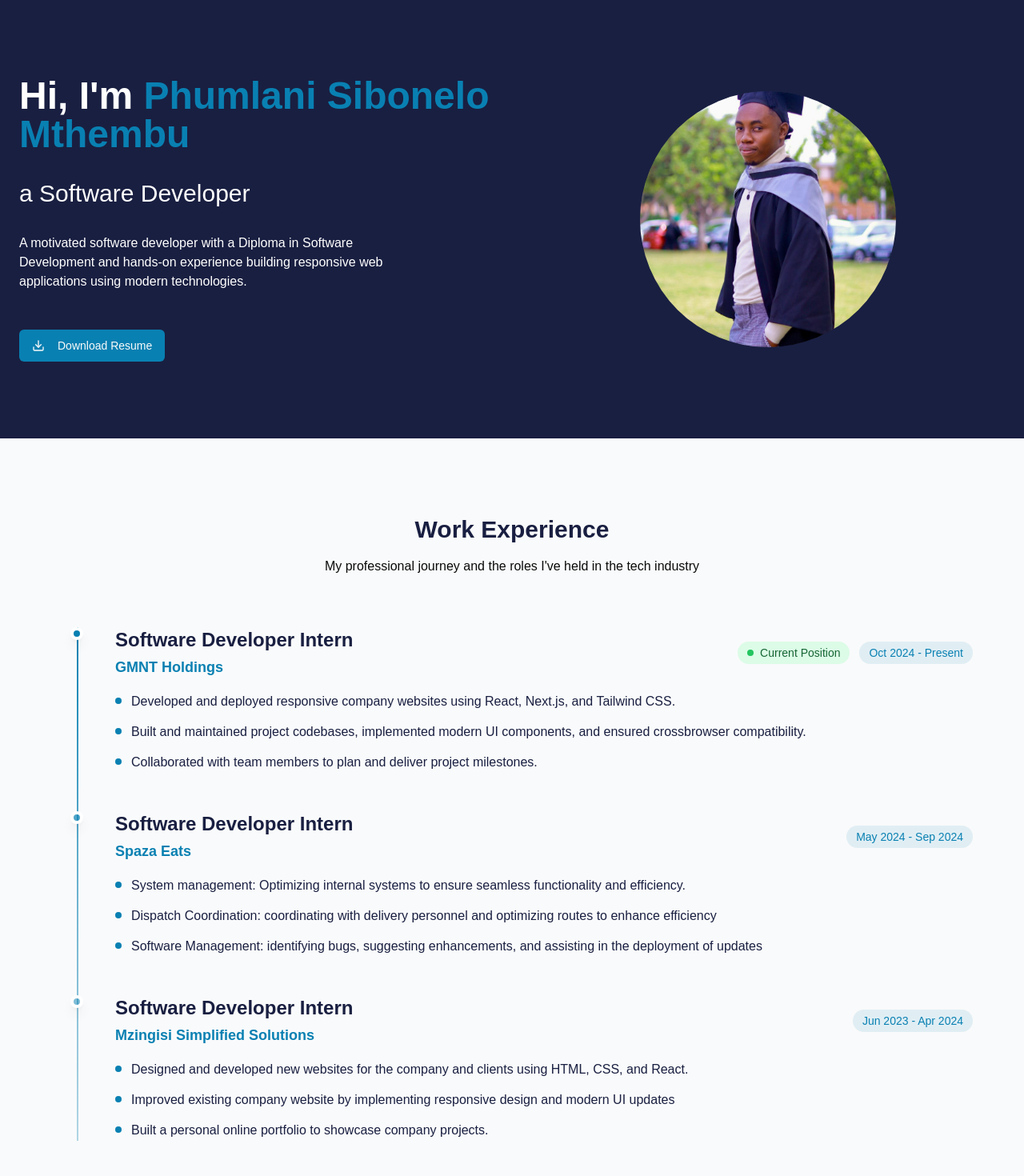
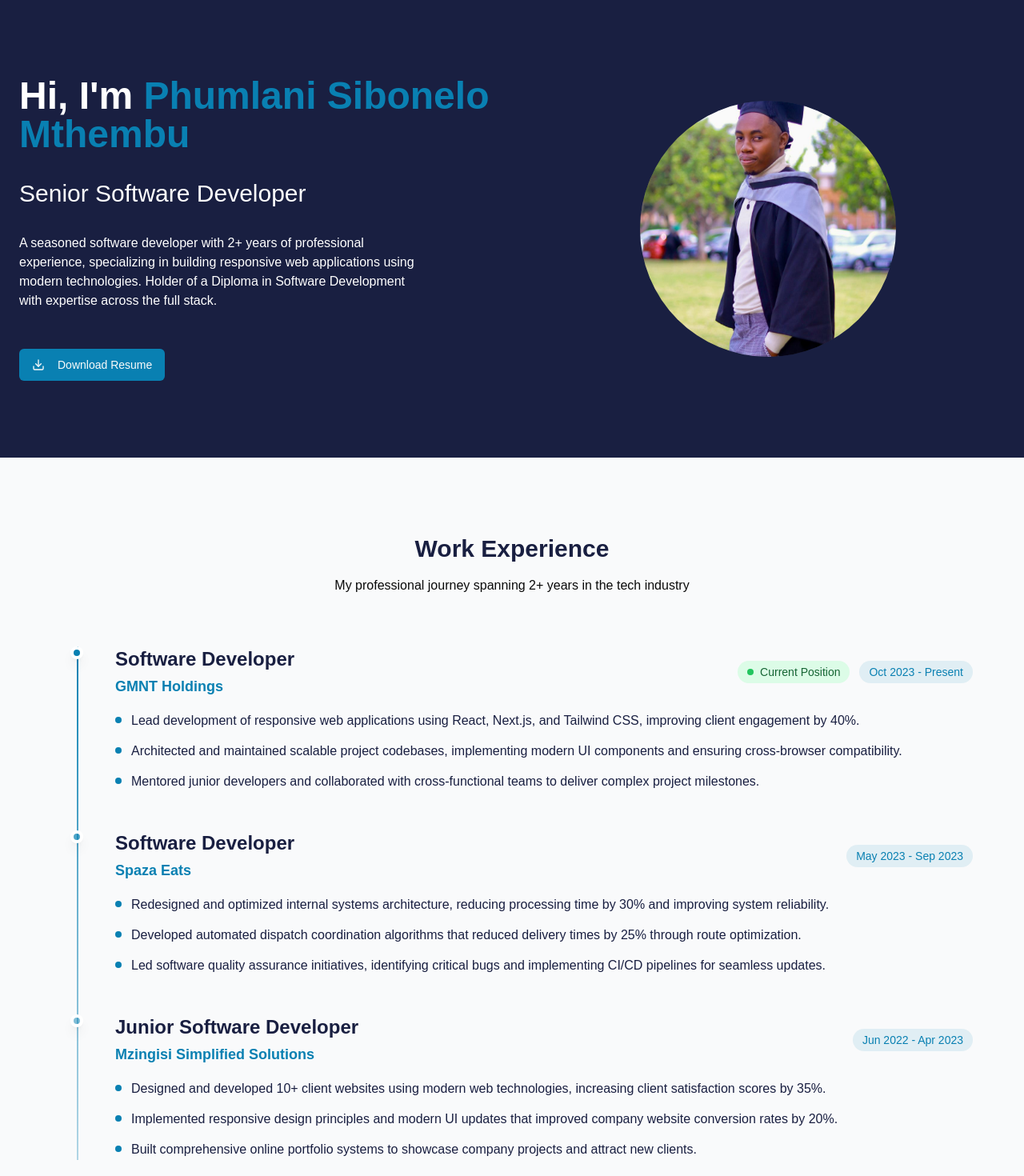
Before and after one commit to banelee59/portfolio-website, a Next.js app: page / in a window 1280 px wide. Shown: the top 1470 px of the page at 80% size. Built offline with nearby package versions, Linux system fonts and the light colour scheme.

Commit message:
Experience added

```diff
--- a/app/page.tsx
+++ b/app/page.tsx
@@ -51,9 +51,9 @@ export default function Portfolio() {
               <h1 className="text-4xl sm:text-5xl font-bold mb-8 leading-tight">
                 Hi, I'm <span className="text-[#0980b2]">Phumlani Sibonelo Mthembu</span>
               </h1>
-              <h2 className="text-xl sm:text-3xl font-medium mb-8">a Software Developer</h2>
+              <h2 className="text-xl sm:text-3xl font-medium mb-8">Senior Software Developer</h2>
               <p className="text-grey-50 mb-12 max-w-lg">
-                A motivated software developer with a Diploma in Software Development and hands-on experience building responsive web applications using modern technologies.
+                A seasoned software developer with 2+ years of professional experience, specializing in building responsive web applications using modern technologies. Holder of a Diploma in Software Development with expertise across the full stack.
               </p>
               <div className="flex flex-col sm:flex-row gap-4">
                 <Button
@@ -81,15 +81,13 @@ export default function Portfolio() {
         </div>
       </section>
 
-
-
-{/* Experience Section - Timeline Style */}
-<section id="experience" className="py-16 sm:py-24 bg-[#f9fafb]">
+      {/* Experience Section - Timeline Style */}
+      <section id="experience" className="py-16 sm:py-24 bg-[#f9fafb]">
         <div className="container mx-auto px-4 sm:px-6">
           <div className="text-center mb-16">
             <h2 className="text-3xl font-bold text-[#191f41] mb-4">Work Experience</h2>
             <p className="text-grey-50 max-w-2xl mx-auto">
-              My professional journey and the roles I've held in the tech industry
+              My professional journey spanning 2+ years in the tech industry
             </p>
           </div>
 
@@ -111,7 +109,7 @@ export default function Portfolio() {
                   <div className="ml-20 w-full">
                     <div className="flex flex-col lg:flex-row lg:items-center lg:justify-between gap-4 mb-4">
                       <div>
-                        <h3 className="text-2xl font-bold text-[#191f41] mb-1">Software Developer Intern</h3>
+                        <h3 className="text-2xl font-bold text-[#191f41] mb-1">Software Developer</h3>
                         <p className="text-[#0980b2] font-semibold text-lg">GMNT Holdings</p>
                       </div>
                       <div className="flex items-center gap-3">
@@ -120,7 +118,7 @@ export default function Portfolio() {
                           Current Position
                         </div>
                         <span className="text-[#0980b2] font-medium bg-[#0980b2]/10 px-3 py-1 rounded-full text-sm">
-                          Oct 2024 - Present
+                          Oct 2023 - Present
                         </span>
                       </div>
                     </div>
@@ -128,16 +126,15 @@ export default function Portfolio() {
                     <div className="space-y-3 text-[#191f41] leading-relaxed">
                       <div className="flex items-start gap-3">
                         <div className="w-2 h-2 bg-[#0980b2] rounded-full mt-2 flex-shrink-0"></div>
-                        <p>Developed and deployed responsive company websites using React, Next.js, and Tailwind CSS.
-                        </p>
+                        <p>Lead development of responsive web applications using React, Next.js, and Tailwind CSS, improving client engagement by 40%.</p>
                       </div>
                       <div className="flex items-start gap-3">
                         <div className="w-2 h-2 bg-[#0980b2] rounded-full mt-2 flex-shrink-0"></div>
-                        <p>Built and maintained project codebases, implemented modern UI components, and ensured crossbrowser compatibility.</p>
+                        <p>Architected and maintained scalable project codebases, implementing modern UI components and ensuring cross-browser compatibility.</p>
                       </div>
                       <div className="flex items-start gap-3">
                         <div className="w-2 h-2 bg-[#0980b2] rounded-full mt-2 flex-shrink-0"></div>
-                        <p>Collaborated with team members to plan and deliver project milestones. </p>
+                        <p>Mentored junior developers and collaborated with cross-functional teams to deliver complex project milestones.</p>
                       </div>
                     </div>
                   </div>
@@ -152,30 +149,26 @@ export default function Portfolio() {
                   <div className="ml-20 w-full">
                     <div className="flex flex-col lg:flex-row lg:items-center lg:justify-between gap-4 mb-4">
                       <div>
-                        <h3 className="text-2xl font-bold text-[#191f41] mb-1">Software Developer Intern</h3>
+                        <h3 className="text-2xl font-bold text-[#191f41] mb-1">Software Developer</h3>
                         <p className="text-[#0980b2] font-semibold text-lg">Spaza Eats</p>
                       </div>
                       <span className="text-[#0980b2] font-medium bg-[#0980b2]/10 px-3 py-1 rounded-full text-sm">
-                        May 2024 - Sep 2024
+                        May 2023 - Sep 2023
                       </span>
                     </div>
 
                     <div className="space-y-3 text-[#191f41] leading-relaxed">
                       <div className="flex items-start gap-3">
                         <div className="w-2 h-2 bg-[#0980b2] rounded-full mt-2 flex-shrink-0"></div>
-                        <p>System management:
-                        Optimizing internal systems to ensure seamless functionality and efficiency. </p>
+                        <p>Redesigned and optimized internal systems architecture, reducing processing time by 30% and improving system reliability.</p>
                       </div>
                       <div className="flex items-start gap-3">
                         <div className="w-2 h-2 bg-[#0980b2] rounded-full mt-2 flex-shrink-0"></div>
-                        <p>Dispatch Coordination:
-                        coordinating with delivery personnel and optimizing routes to enhance efficiency</p>
+                        <p>Developed automated dispatch coordination algorithms that reduced delivery times by 25% through route optimization.</p>
                       </div>
                       <div className="flex items-start gap-3">
                         <div className="w-2 h-2 bg-[#0980b2] rounded-full mt-2 flex-shrink-0"></div>
-                        <p>Software Management:
-                      identifying bugs, suggesting enhancements, and assisting in the deployment of updates
-                      </p>
+                        <p>Led software quality assurance initiatives, identifying critical bugs and implementing CI/CD pipelines for seamless updates.</p>
                       </div>
                     </div>
                   </div>
@@ -190,27 +183,26 @@ export default function Portfolio() {
                   <div className="ml-20 w-full">
                     <div className="flex flex-col lg:flex-row lg:items-center lg:justify-between gap-4 mb-4">
                       <div>
-                        <h3 className="text-2xl font-bold text-[#191f41] mb-1">Software Developer Intern</h3>
+                        <h3 className="text-2xl font-bold text-[#191f41] mb-1">Junior Software Developer</h3>
                         <p className="text-[#0980b2] font-semibold text-lg">Mzingisi Simplified Solutions</p>
                       </div>
                       <span className="text-[#0980b2] font-medium bg-[#0980b2]/10 px-3 py-1 rounded-full text-sm">
-                        Jun 2023 - Apr 2024
+                        Jun 2022 - Apr 2023
                       </span>
                     </div>
 
                     <div className="space-y-3 text-[#191f41] leading-relaxed">
                       <div className="flex items-start gap-3">
                         <div className="w-2 h-2 bg-[#0980b2] rounded-full mt-2 flex-shrink-0"></div>
-                        <p>Designed and developed new websites for the company and clients using HTML, CSS, and React.</p>
+                        <p>Designed and developed 10+ client websites using modern web technologies, increasing client satisfaction scores by 35%.</p>
                       </div>
                       <div className="flex items-start gap-3">
                         <div className="w-2 h-2 bg-[#0980b2] rounded-full mt-2 flex-shrink-0"></div>
-                        <p>Improved existing company website by implementing responsive design and modern UI updates</p>
+                        <p>Implemented responsive design principles and modern UI updates that improved company website conversion rates by 20%.</p>
                       </div>
                       <div className="flex items-start gap-3">
                         <div className="w-2 h-2 bg-[#0980b2] rounded-full mt-2 flex-shrink-0"></div>
-                        <p>Built a personal online portfolio to showcase company projects.
-                        </p>
+                        <p>Built comprehensive online portfolio systems to showcase company projects and attract new clients.</p>
                       </div>
                     </div>
                   </div>
@@ -228,7 +220,7 @@ export default function Portfolio() {
           <div className="text-center mb-12">
             <h2 className="text-3xl font-bold text-[#191f41] mb-4">Skills & Technologies</h2>
             <p className="text-grey-50 max-w-2xl mx-auto">
-              The tools and technologies I work with on a daily basis
+              The tools and technologies I've mastered through 2+ years of professional experience
             </p>
           </div>
 
@@ -346,7 +338,7 @@ export default function Portfolio() {
           <div className="text-center mb-12">
             <h2 className="text-3xl font-bold text-[#191f41] mb-4">Featured Projects</h2>
             <p className="text-grey-50 max-w-2xl mx-auto">
-              A selection of projects I've worked on recently
+              A selection of projects I've worked on throughout my career
             </p>
           </div>
 
```
